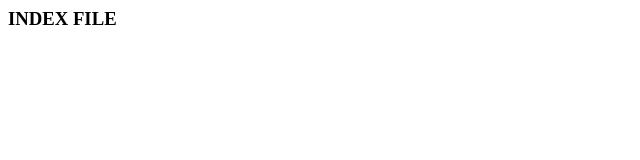
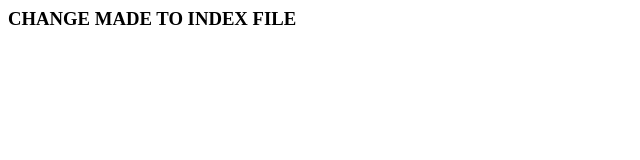
Before and after one commit to ChhaviSharma-97/jenkins_website, a plain HTML site: page index.html in a window 1280 px wide. Shown: the whole page, without its empty margins (0-640 px from the left). Drawn offline with Linux system fonts and the light colour scheme.

Commit message:
Update index.html

```diff
--- a/index.html
+++ b/index.html
@@ -3,6 +3,6 @@
 <title> INDEX </title>
 </head>
 <body>
-<h3> INDEX FILE </h3>
+<h3> CHANGE MADE TO INDEX FILE </h3>
 </body>
 </html>
```
